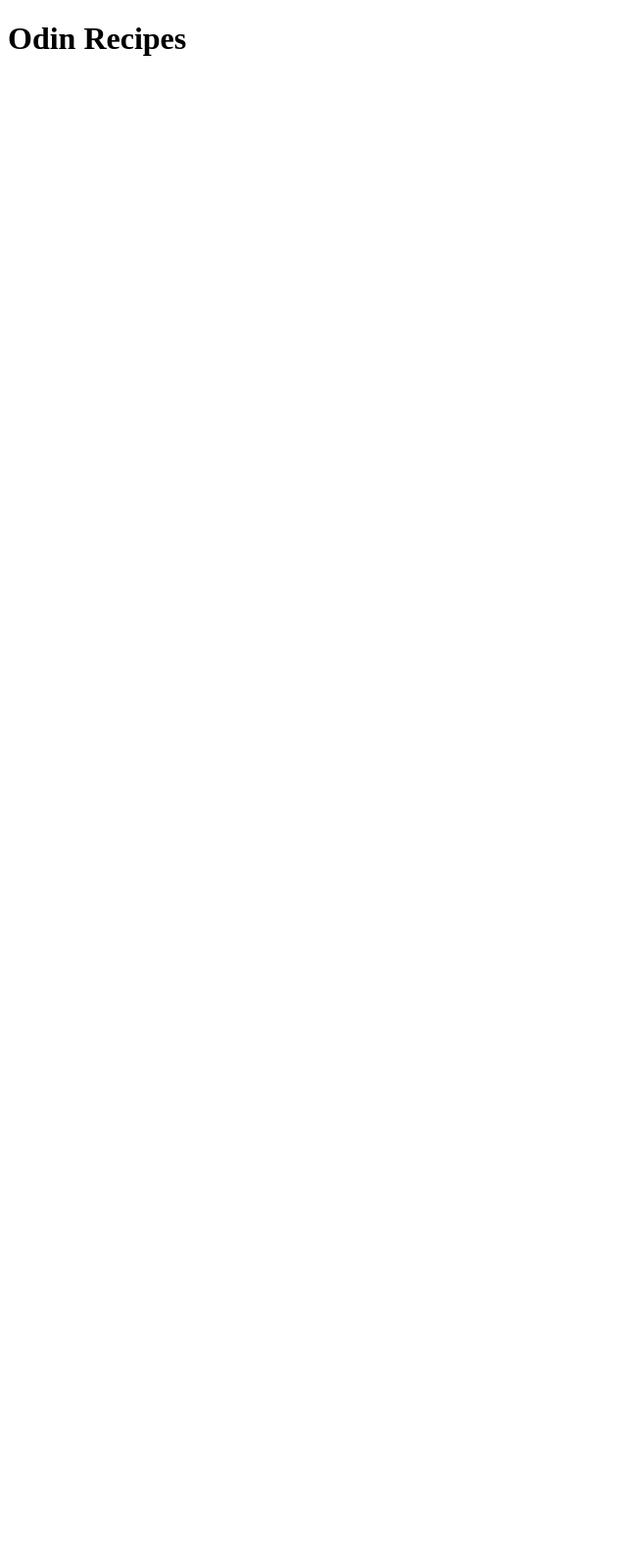
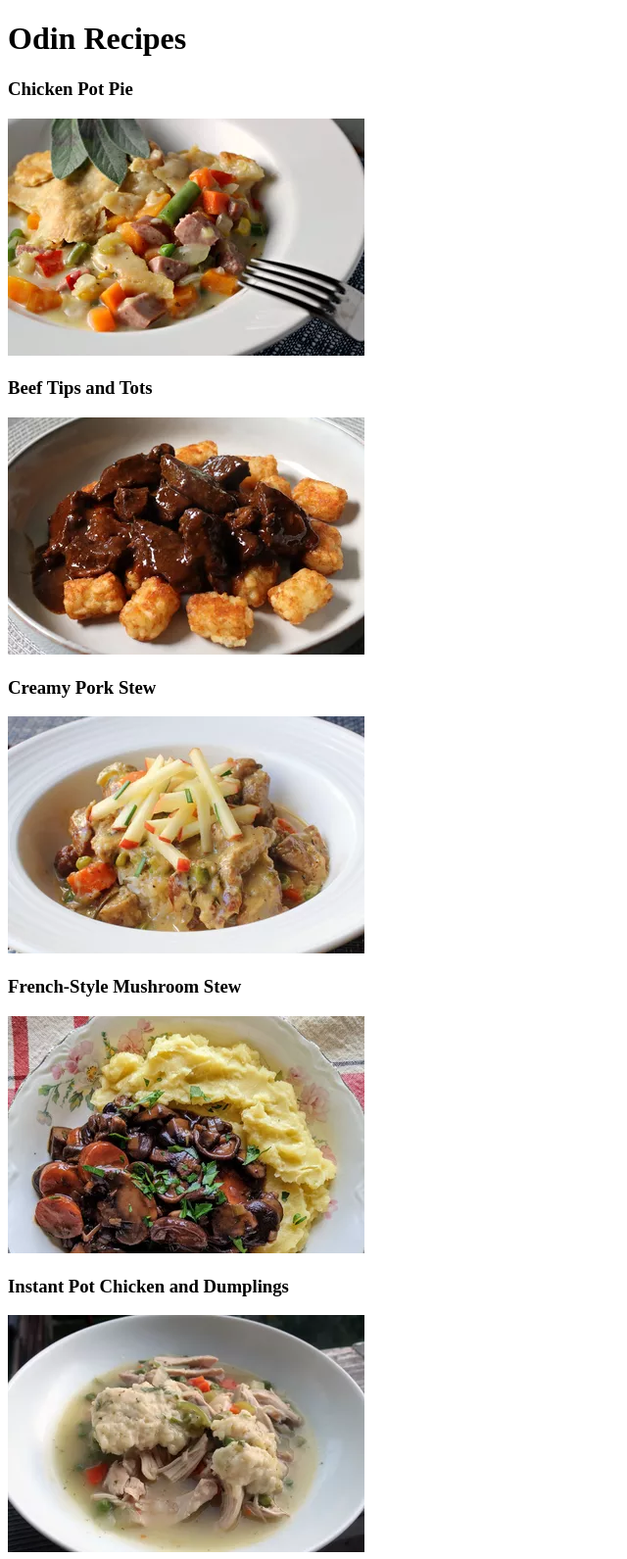
Before and after one commit to Kelvin-Peprah/odin-recipes, a plain HTML site: page odin-recipes/index.html in a window 1280 px wide. Shown: the top 1591 px of the page at 98% size, without its empty margins (0-640 px from the left). Before the commit the page ends 800 px from the top, so only its background shows below. Drawn offline with Linux system fonts and the light colour scheme.

Commit message:
version 3

```diff
--- a/odin-recipes/index.html
+++ b/odin-recipes/index.html
@@ -9,8 +9,41 @@
     </head>
     <body>
         <h1>Odin Recipes</h1>
-        <a href="recipes/jollof.html">
-            <img src="" alt="">
-        </a>
+        <div>
+            <h3>Chicken Pot Pie</h3>
+            <a href="recipes/Chicken Pot Pie.html">
+                <img src="homepage images/ChickenPotPie.webp" alt="Chicken Pot Pie">
+            </a>
+        </div>
+        <div>
+            <h3>Beef Tips and Tots</h3>
+            <a href="recipes/Beef Tips and Tots.html">
+                <img src="homepage images/BeefTipsandTots.webp" alt="Beef Tips and Tots">
+            </a>
+        </div>
+        <div>
+            <h3>Creamy Pork Stew</h3>
+            <a href="recipes/Creamy Pork Stew.html">
+                <img src="homepage images/CreamyPorkStew.webp" alt="Creamy Pork Stew">
+            </a>
+        </div>
+        <div>
+            <h3>French-Style Mushroom Stew</h3>
+            <a href="recipes/jollof.html">
+                <img src="homepage images/French-Style-Mushroom-Stew.webp" alt="French-Style Mushroom Stew">
+            </a>
+        </div>
+        <div>
+            <h3>Instant Pot Chicken and Dumplings</h3>
+            <a href="recipes/jollof.html">
+                <img src="homepage images/InstantPotChickenandDumplings.webp" alt="Instant Pot Chicken and Dumplings">
+            </a>
+        </div>
+        <div>
+            <h3>Turkey Goulash</h3>
+            <a href="recipes/jollof.html">
+                <img src="homepage images/TurkeyGoulash.webp" alt="Turkey Goulash">
+            </a>
+        </div>
     </body>
 </html>
```
